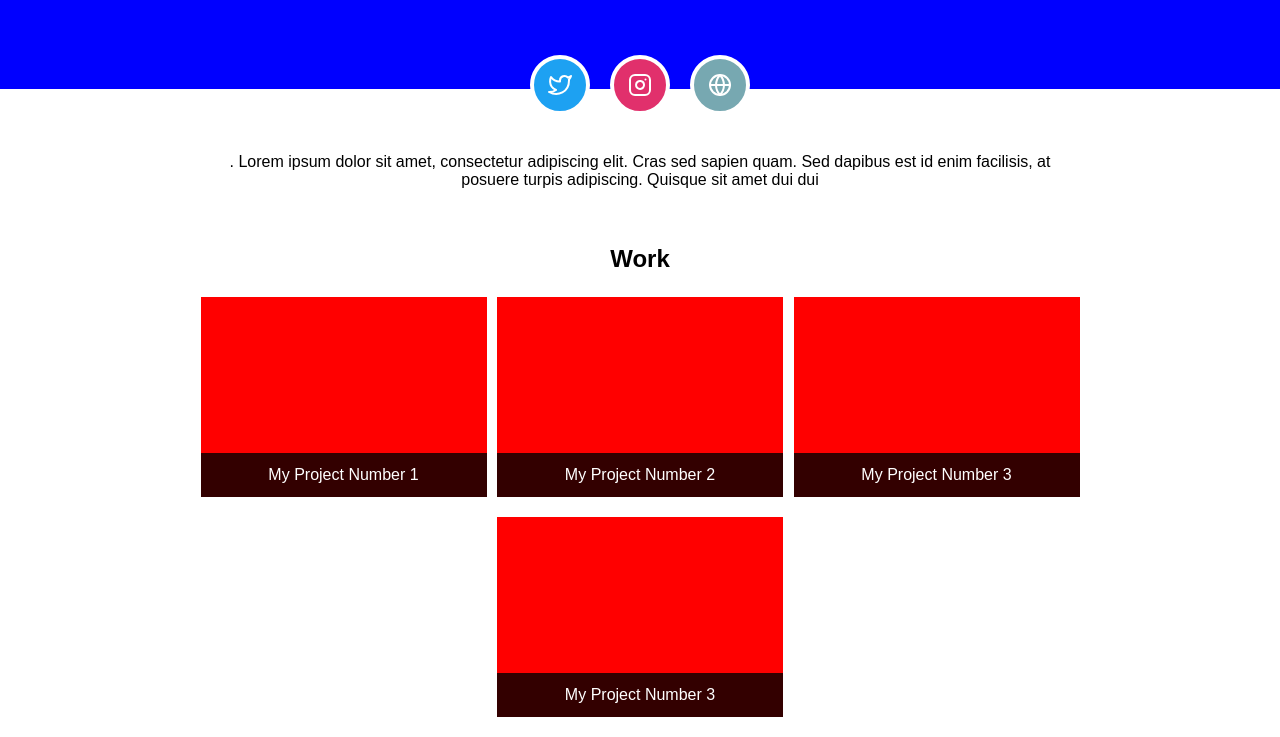
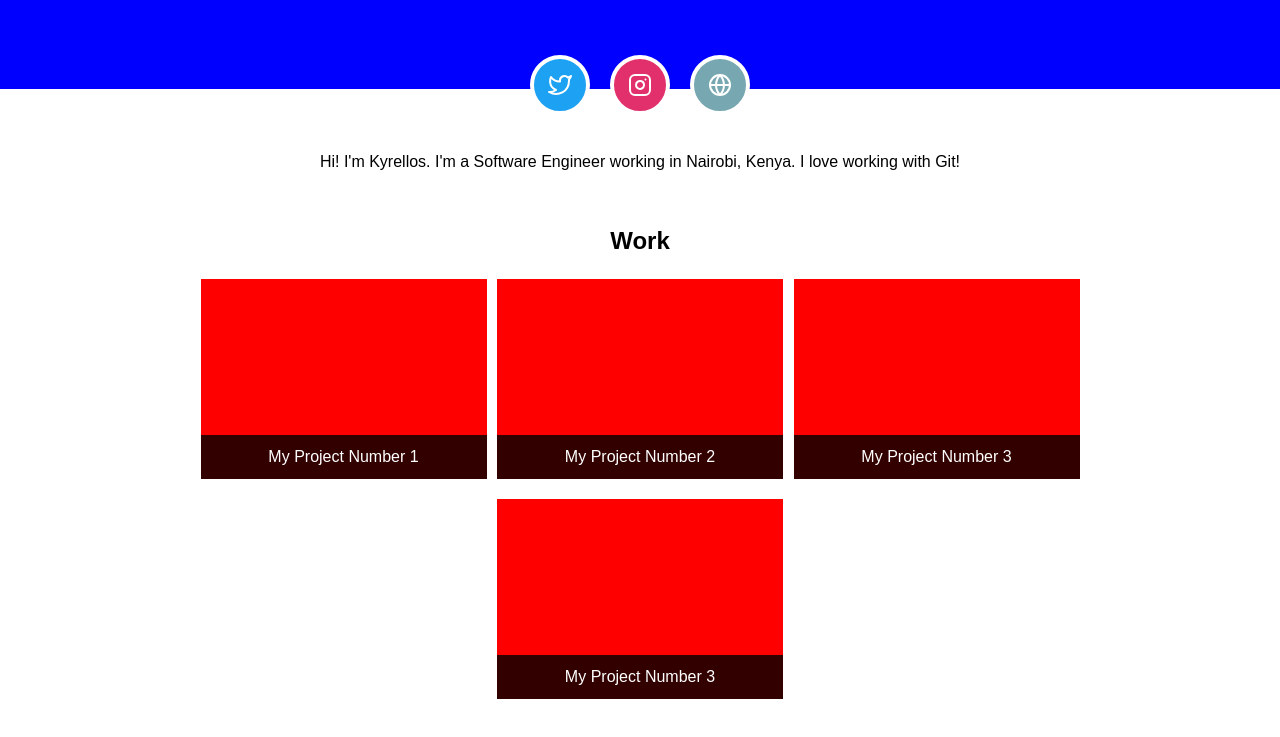
Before and after one commit to nyawallow/personalsite, a plain HTML site: page index.html in a window 1280 px wide. Shown: the part 186-923 px from the top of the page. Drawn offline with Linux system fonts and the light colour scheme.

Commit message:
Updated About section of the website.

```diff
--- a/index.html
+++ b/index.html
@@ -30,8 +30,7 @@
   <!-- About You -->
   <main>
     <section class="about">
-      <p>. Lorem ipsum dolor sit amet, consectetur adipiscing elit. Cras sed sapien quam. Sed dapibus est id enim facilisis,
-        at posuere turpis adipiscing. Quisque sit amet dui dui
+      <p>Hi! I'm Kyrellos. I'm a Software Engineer working in Nairobi, Kenya. I love working with Git!
       </p>
     </section>
     <!-- Your Projects -->
```
